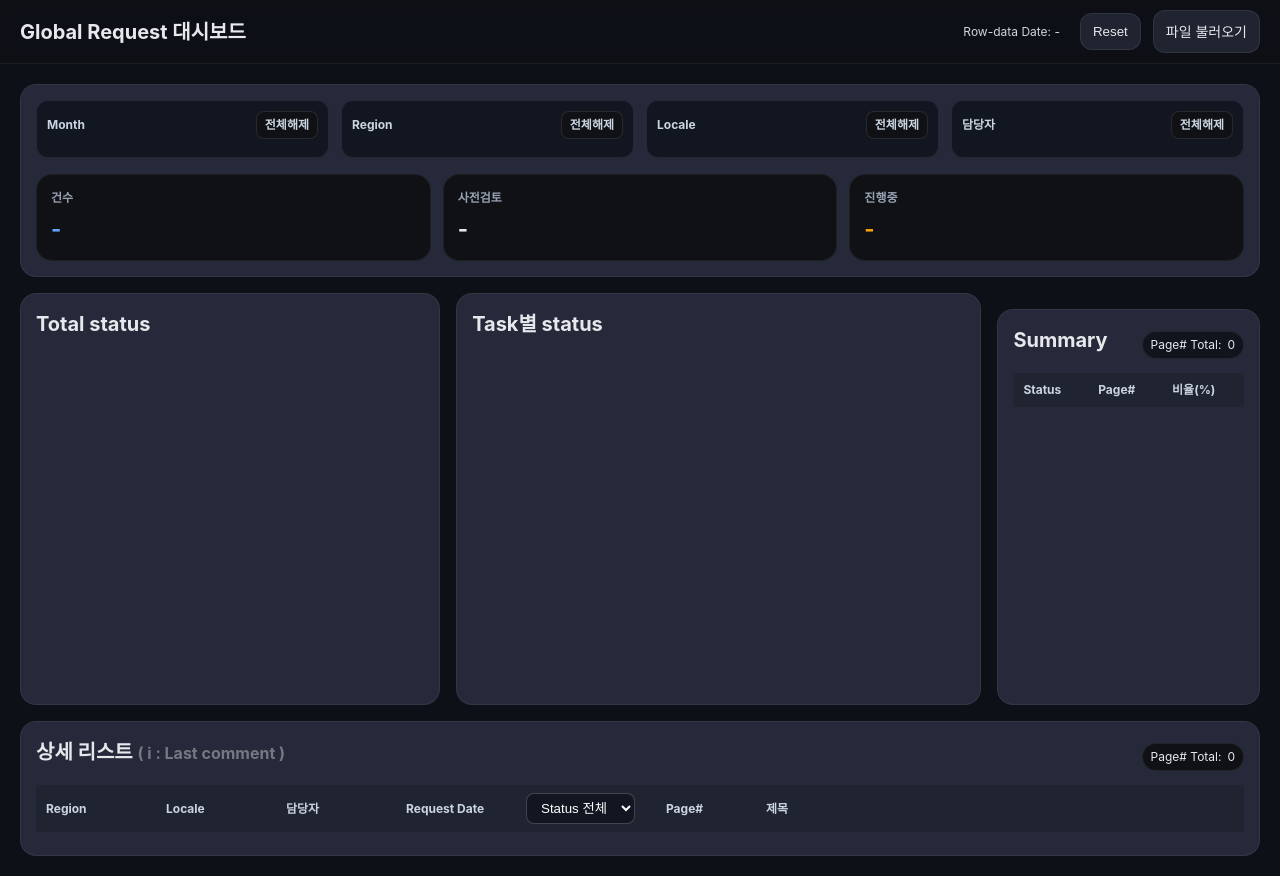
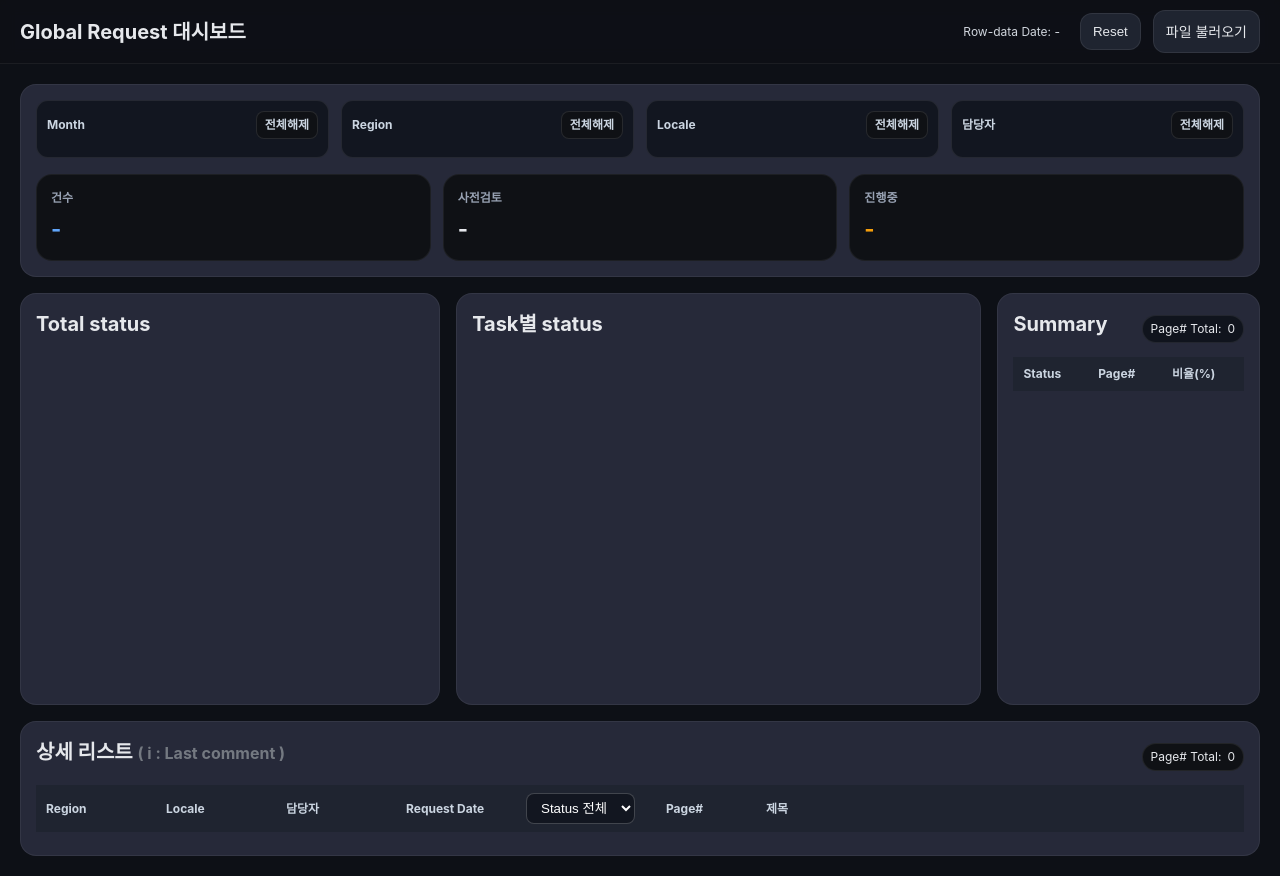
Before and after one commit to towdew/GR-dashboard, a plain HTML site: page index.html in a window 1280 px wide. Drawn offline with nearby package versions, Linux system fonts and the light colour scheme; no server answers.

Commit message:
Add files via upload

```diff
--- a/style.css
+++ b/style.css
@@ -82,6 +82,7 @@ input[type="file"] {
 	gap:16px;
 	margin-top:16px
 }
+.grid .list{margin-top: 0;}
 @media (max-width:1100px) {
 	.grid {
 		grid-template-columns:1fr
```
